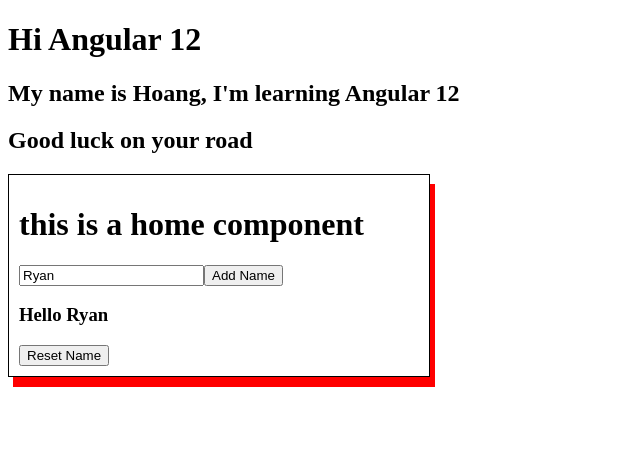
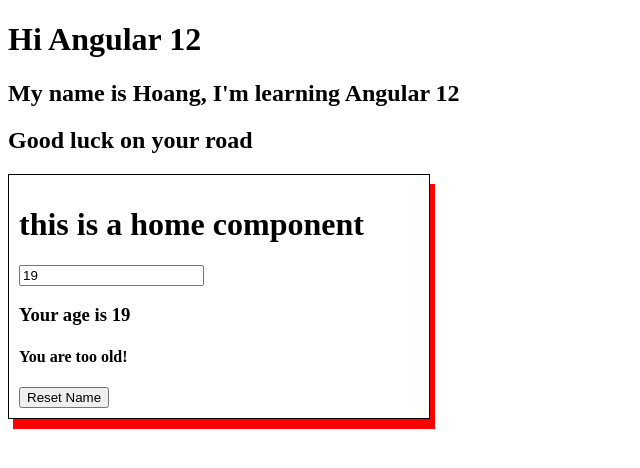
Before and after one commit to daohuyhoang9119/AngularPractice, an Angular app: page / in a window 1280 px wide. Shown: the top 468 px of the page, without its empty margins (0-640 px from the left). Built offline with nearby package versions, Linux system fonts and the light colour scheme.

Commit message:
ngTemplate

```diff
--- a/src/app/home/home.component.html
+++ b/src/app/home/home.component.html
@@ -3,13 +3,18 @@
   <input
     type="text"
     [value]="hisName"
-    [(ngModel)]="hisName"
-    placeholder="Write your name"
+    [(ngModel)]="hisAge"
+    placeholder="Write your age"
   />
 
-  <button (click)="addName()">Add Name</button>
-
-  <h3>Hello {{ hisName }}</h3>
+  <h3>Your age is {{ hisAge }}</h3>
+  <!-- <h4 *ngIf="hisAge <= 18 && hisAge > 0">You are too young</h4>
+  <h4 *ngIf="hisAge > 18 && hisAge > 0">You are too old</h4> -->
+  <div *ngIf="hisAge <= 18; then young; else old"></div>
+  <ng-template #young><h4>You are too young!</h4></ng-template>
+  <ng-template #old><h4>You are too old!</h4></ng-template>
+  <div *ngIf="hisAge < 0; then incorrect"></div>
+  <ng-template #incorrect><h4>Your age is not correct</h4></ng-template>
 
   <button (click)="resetName()">Reset Name</button>
 </div>
--- a/src/app/home/home.component.ts
+++ b/src/app/home/home.component.ts
@@ -17,8 +17,4 @@ export class HomeComponent implements OnInit {
     this.hisName = '';
     console.log('This is a resetName function ');
   }
-
-  public addName(): void {
-    console.log('add your name');
-  }
 }
```
